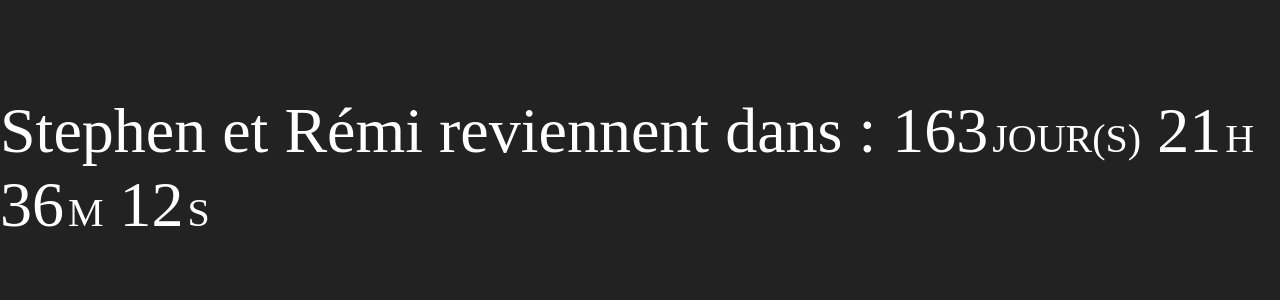
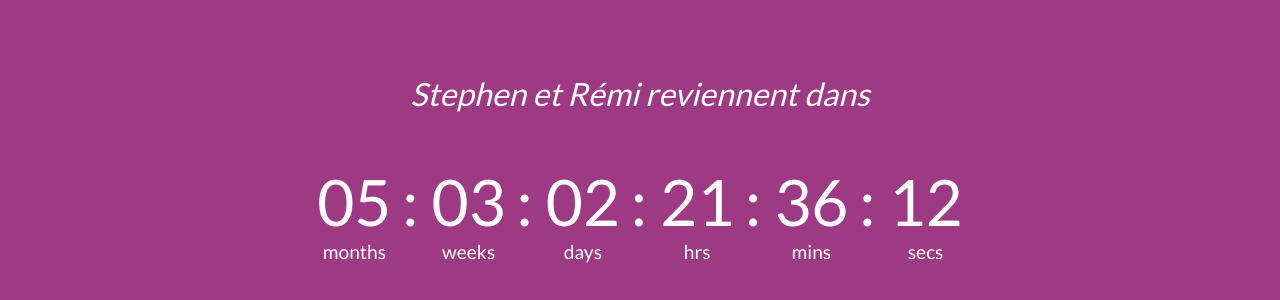
Before and after one commit to ben-chrn/stephenetremi, a plain HTML site: page index.html in a window 1280 px wide. Shown: the part 232-532 px from the top of the page. Drawn offline with Linux system fonts and the light colour scheme.

Commit message:
forking project

```diff
--- a/index.html
+++ b/index.html
@@ -5,39 +5,21 @@
   <meta name="viewport" content="width=device-width, initial-scale=1.0">
   <meta http-equiv="X-UA-Compatible" content="ie=edge">
   <title>Quand est-ce que Stephen et Rémi reviennent ?</title>
-  <style>
-    body {
-    margin: 0;
-    padding: 0;
-    }
-    .container {
-        background: #222;
-        width: 100%;
-        height: 100vh;
-        display: flex;
-        justify-content: center;
-        align-items: center;
-    }
-    #timer {
-        color: #fff;
-        font-size: 4rem;
-    }
-    .label {
-        font-size: 2.5rem;
-        padding-left: 0.25rem;
-    }
-  </style>
+  <link href="main.css" rel="stylesheet" />
+  <link href="favicon.png" rel="icon" />
 </head>
 <body>
 
-  <div class="container">
-    <p id="timer">
-      Stephen et Rémi reviennent dans :
+  <div id="container">
+    <p>Stephen et Rémi reviennent dans</p>
+    <div id="timer">
+      <span id="timer-months"></span>
+      <span id="timer-weeks"></span>
       <span id="timer-days"></span>
       <span id="timer-hours"></span>
       <span id="timer-mins"></span>
       <span id="timer-secs"></span>
-    </p>
+    </div>
   </div>
   <script>
     var endDate = new Date("Oct 6, 2019 12:00:00").getTime();
@@ -47,32 +29,68 @@
         let now = new Date().getTime();
         let t = endDate - now;
 
+        // timer
         if (t >= 0) {
 
-          let days = Math.floor(t / (1000 * 60 * 60 * 24));
-          let hours = Math.floor((t % (1000 * 60 * 60 * 24)) / (1000 * 60 * 60));
-          let mins = Math.floor((t % (1000 * 60 * 60)) / (1000 * 60));
-          let secs = Math.floor((t % (1000 * 60)) / 1000);
+          let monthsTime = 1000 * 60 * 60 * 24* 7 * 4;
+          let weeksTime = 1000 * 60 * 60 * 24* 7;
+          let daysTime = 1000 * 60 * 60 * 24;
+          let hoursTime = 1000 * 60 * 60;
+          let minsTime = 1000 * 60;
+          let secsTime = 1000;
 
-          document.getElementById("timer-days").innerHTML = days +
-            "<span class='label'>JOUR(S)</span>";
+          let months = Math.floor(t / monthsTime)
+          let weeks = Math.floor ((t - months*monthsTime) / weeksTime)
+          let days = Math.floor ((t - (months*monthsTime+weeks*weeksTime)) / daysTime)
+          let hours = Math.floor ((t - (months*monthsTime+weeks*weeksTime+days*daysTime)) / hoursTime)
+          let mins = Math.floor ((t - (months*monthsTime+weeks*weeksTime+days*daysTime+hours*hoursTime)) / minsTime)
+          let secs = Math.floor ((t - (months*monthsTime+weeks*weeksTime+days*daysTime+hours*hoursTime+mins*minsTime)) / secsTime)
 
-          document.getElementById("timer-hours").innerHTML = ("0" + hours).slice(-2) +
-            "<span class='label'>H</span>";
+          if(months > 0) {
+            document.getElementById("timer-months").innerHTML = "<span>"+("0"+months).slice(-2)+"</span>" +
+              "<span class='label'>months</span>";
+          }
 
-          document.getElementById("timer-mins").innerHTML = ("0" + mins).slice(-2) +
-            "<span class='label'>M</span>";
+          if(weeks > 0) {
+            document.getElementById("timer-weeks").innerHTML = "<span>"+("0"+weeks).slice(-2)+"</span>" +
+            "<span class='label'> weeks</span>";
+          }
 
-          document.getElementById("timer-secs").innerHTML = ("0" + secs).slice(-2) +
-            "<span class='label'>S</span>";
+          if(days > 0) {
+            document.getElementById("timer-days").innerHTML = "<span>"+("0"+days).slice(-2)+"</span>" +
+              "<span class='label'> days</span>";
+          }
+
+          document.getElementById("timer-hours").innerHTML = "<span>"+("0" + hours).slice(-2)+"</span>" +
+            "<span class='label'> hrs</span>";
+
+          document.getElementById("timer-mins").innerHTML = "<span>"+("0" + mins).slice(-2)+"</span>" +
+            "<span class='label'> mins</span>";
+
+          document.getElementById("timer-secs").innerHTML = "<span>"+("0" + secs).slice(-2)+"</span>" +
+            "<span class='label'> secs</span>";
 
         } else {
 
-          document.getElementById("timer").innerHTML = "The countdown is over!";
+          document.getElementById("timer").innerHTML = "FALCON HAS LANDED!";
 
         }
 
+        // bg
+        var container = document.getElementById('container')
+        console.log(container);
+        container.style.backgroundColor = getRandomColor();
+
       }, 1000);
+
+      function getRandomColor() {
+        var letters = '0123456789ABCDEF';
+        var color = '#';
+        for (var i = 0; i < 6; i++) {
+          color += letters[Math.floor(Math.random() * 16)];
+        }
+        return color;
+      }
 
   </script>
 
--- /dev/null
+++ b/main.css
@@ -0,0 +1,69 @@
+@import url('https://fonts.googleapis.com/css?family=Lato');
+
+body {
+  margin: 0;
+  padding: 0;
+  font-family: 'Lato', sans-serif;
+}
+
+#container {
+    width: 100%;
+    height: 100vh;
+    display: flex;
+    flex-direction: column;
+    justify-content: center;
+    align-items: center;
+    transition: background-color .2s ease-in-out;
+}
+
+p {
+  color: #fff;
+  font-size: 2rem;
+  margin-top: 0;
+  margin-bottom: 50px;
+  font-style: italic;
+}
+
+#timer {
+    display: block;
+    color: #fff;
+    font-size: 4rem;
+
+    display:flex;
+    flex-direction: row;
+    justify-content: center;
+    align-items: center;
+}
+
+#timer > span {
+  display: flex;
+  flex-direction: column;
+  justify-content: center;
+  align-items: center;
+  padding: 0 20px;
+  position: relative;
+}
+
+#timer > span > span:first-child {
+  font-size: 4rem;
+  text-align: center;
+  position: relative;
+}
+
+#timer > span > span:first-child:after {
+  content:":";
+  position: absolute;
+  color:#FFF;
+  right: -27px;
+  top:50%;
+  transform: translateY(-50%);
+}
+
+#timer > span > span:last-child {
+  font-size: 1.2rem;
+  text-align: center;
+}
+
+span#timer-secs > span:after {
+  display: none;
+}
```
Also changed, not shown: favicon.png (added).
